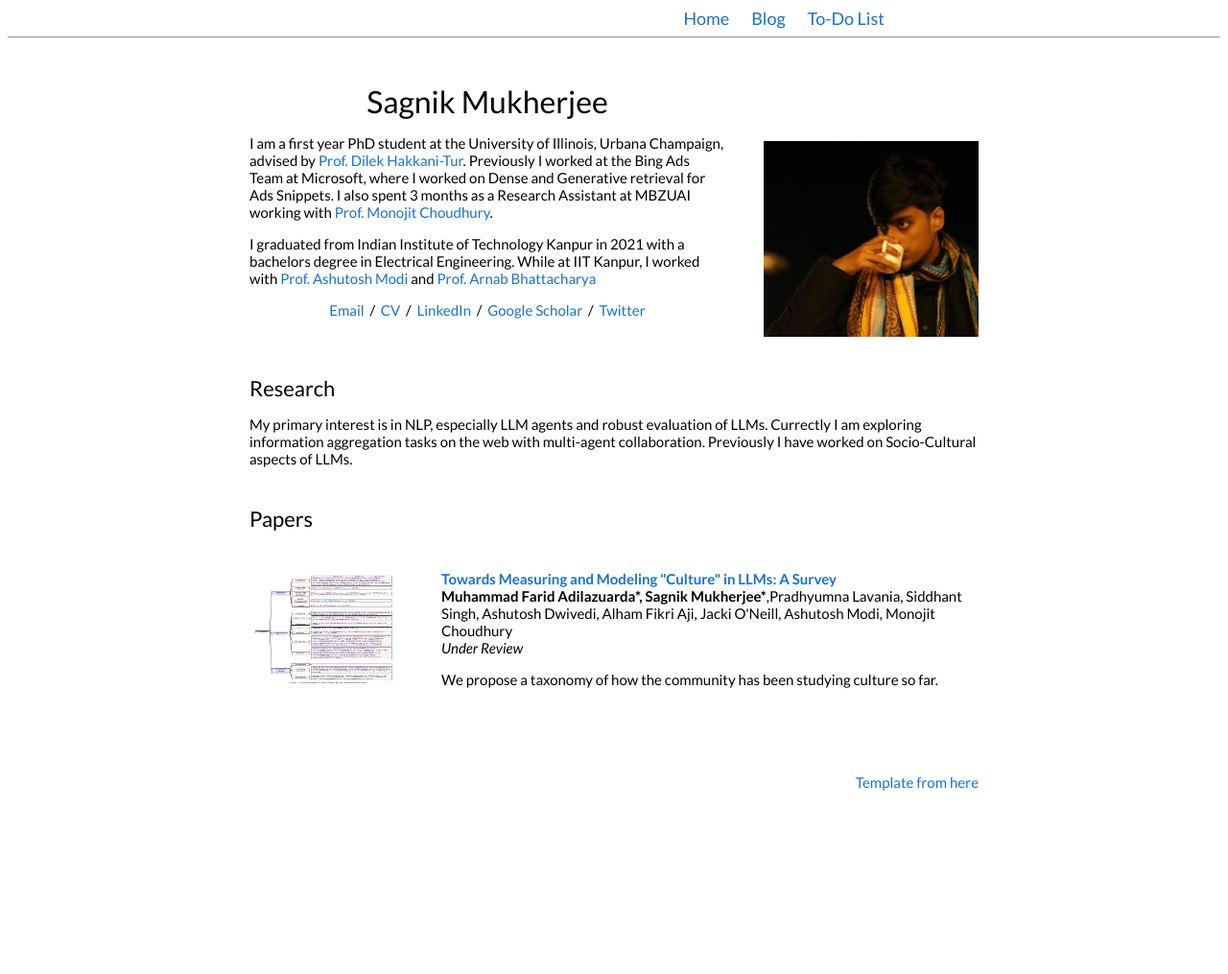
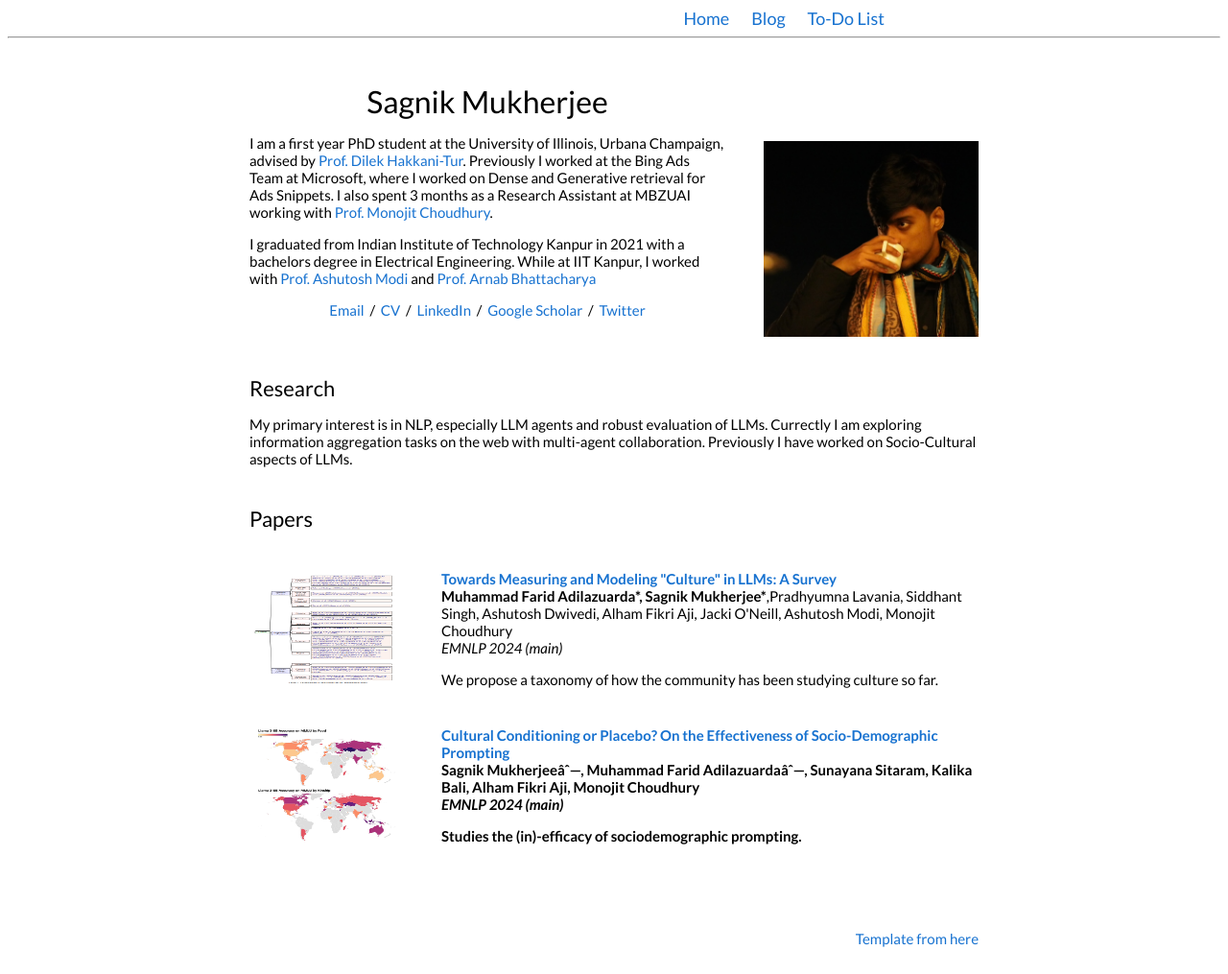
Before and after one commit to SagnikMukherjee/sagnikmukherjee.github.io, a plain HTML site: page index.html in a window 1280 px wide. Shown: the whole page at 96% size. Before the commit the page ends 852 px from the top, so only its background shows below. Drawn offline with Linux system fonts and the light colour scheme.

Commit message:
Update index.html

```diff
--- a/index.html
+++ b/index.html
@@ -142,8 +142,26 @@
               <br>
               <strong>Muhammad Farid Adilazuarda*, Sagnik Mukherjee*</strong>,Pradhyumna Lavania, Siddhant Singh, Ashutosh Dwivedi, Alham Fikri Aji, Jacki O'Neill, Ashutosh Modi, Monojit Choudhury
                 <br>
-                <em>Under Review</em>
+                <em>EMNLP 2024 (main)</em>
                 <p>We propose a taxonomy of how the community has been studying culture so far.</p>
+            </td>
+        </tr>
+	<tr>
+            <td width="25%">
+              <div class="one">
+                <a target="_blank"><img style="width: 100%; max-width: 100%; height: 100%;" src='img/placebo_paper.png'></a>
+              </div>
+
+            </td>
+            <td valign="top" width="75%">
+                <a href="https://arxiv.org/abs/2403.15412" target="_blank">
+                    <papertitle>Cultural Conditioning or Placebo? On the Effectiveness of Socio-Demographic Prompting</papertitle>
+                </a>
+              <br>
+              <strong>Sagnik Mukherjee∗, Muhammad Farid Adilazuarda∗, Sunayana Sitaram, Kalika Bali, Alham Fikri Aji, Monojit Choudhury
+                <br>
+                <em>EMNLP 2024 (main)</em>
+                <p>Studies the (in)-efficacy of sociodemographic prompting.</p>
             </td>
         </tr>
 
```
